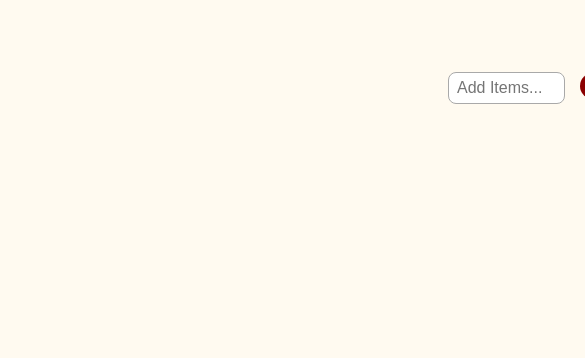
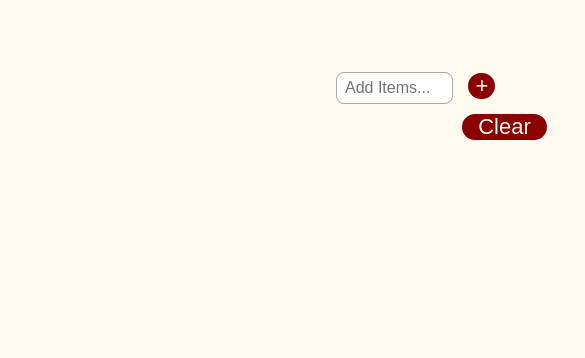
Before and after one commit to ekeyes694/shopping-list, a plain HTML site: page index.html in a window 390 px wide. Shown: the part 486-844 px from the top of the page, 585 px wide, since content can reach past the window. Drawn offline with nearby package versions, Linux system fonts and the light colour scheme.

Commit message:
mobile styles

```diff
--- a/css/styles.css
+++ b/css/styles.css
@@ -185,3 +185,23 @@ p {
 /* Responsive styles
 (the very last module in the CSS, contains all the media queries and it is dealing with the compatibility with mobiles and tablets)
 */
+@media only screen and (max-width: 500px) {
+    .input {
+        width: 50%;
+        margin-top: 75px;
+        margin-right: auto;
+        margin-left: 21em;
+    }
+
+    #clear-all {
+        background-color: darkred;
+        color: floralwhite;
+        font-size: 22px;
+        width: 85px;
+        margin-left: 21em;
+        font-weight: 200;
+        border-radius: 1.25em;
+        border-style: none;
+        margin-top: 10px;
+    }
+}
```
